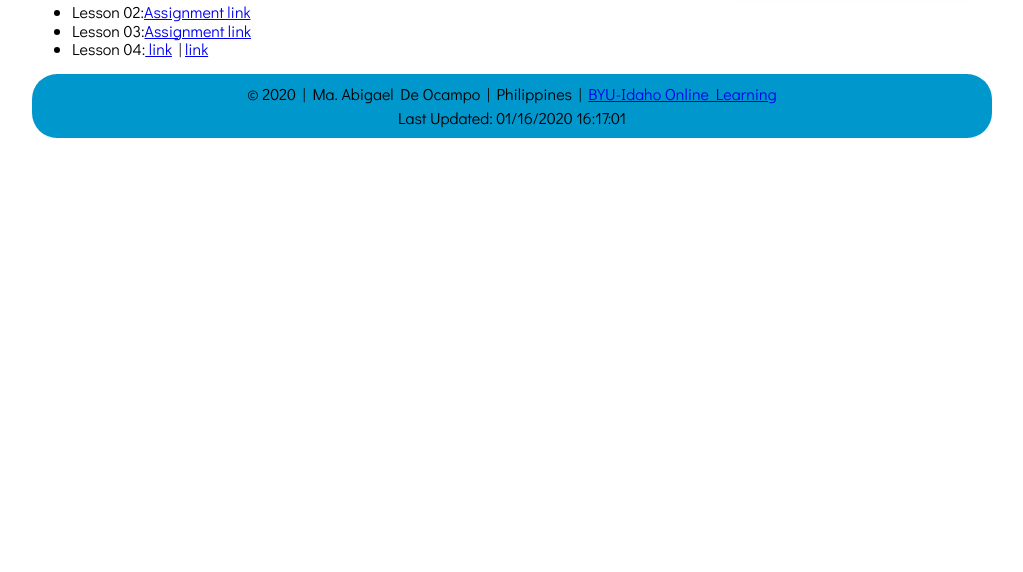
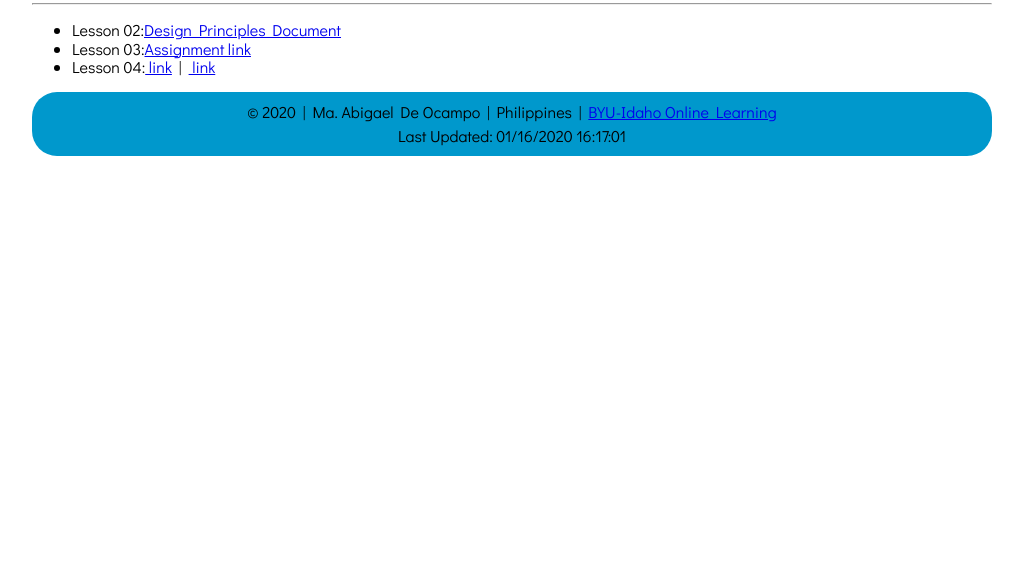
Before and after one commit to mabdo3117/mabdo3117.github.io, a plain HTML site: page index.html in a window 1280 px wide. Shown: the part 228-800 px from the top of the page, without its empty margins (128-1151 px from the left). Drawn offline with Linux system fonts and the light colour scheme.

Commit message:
add photo

```diff
--- a/index.html
+++ b/index.html
@@ -22,13 +22,13 @@
             </header>
             <main>
                 <div id="folder_name">
-                    <h1>CIT 230 Assignment Portal</h1>
+                    <h1>CIT 230 Assignment Portal</h1> <hr>
                 </div>
                 <div id="lesson">
                     <ul>
-                        <li>Lesson 02:<a href="#">Assignment link</a></li>
+                        <li>Lesson 02:<a href="lesson2/design-principles.html">Design Principles Document</a></li>
                         <li>Lesson 03:<a href="#">Assignment link</a></li>
-                        <li>Lesson 04:<a href="#"> link</a> | <a href="#"> link</a></li>
+                        <li>Lesson 04:<a href="#"> link</a> | &nbsp;<a href="#">  link</a></li>
                     </ul>
                 </div>
             </main>
```
Also changed, not shown: lesson2/Screenshot_2020-01-16-22-44-05-67.png (added), lesson2/iphone.png (added), lesson2/uniqlo.png (added).
